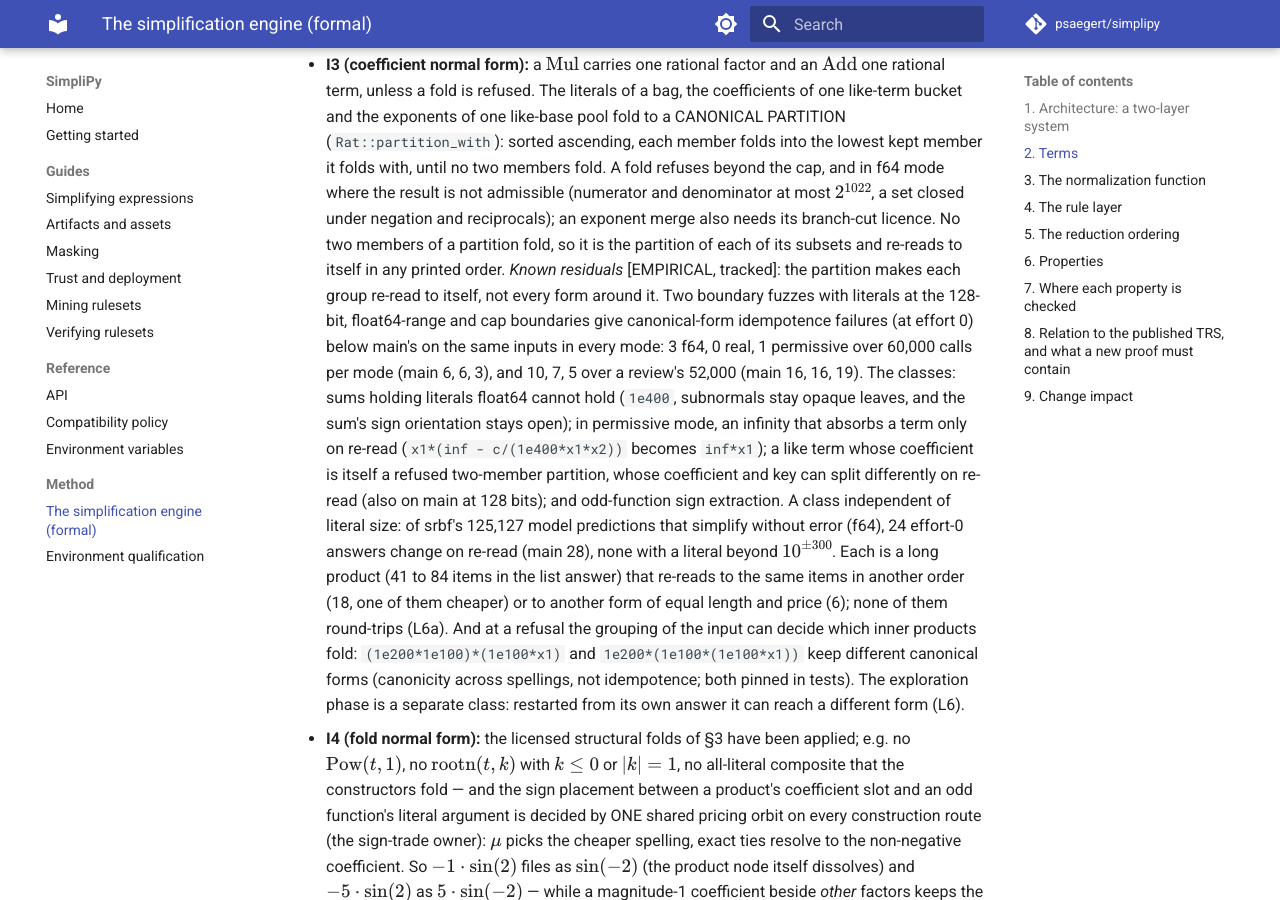
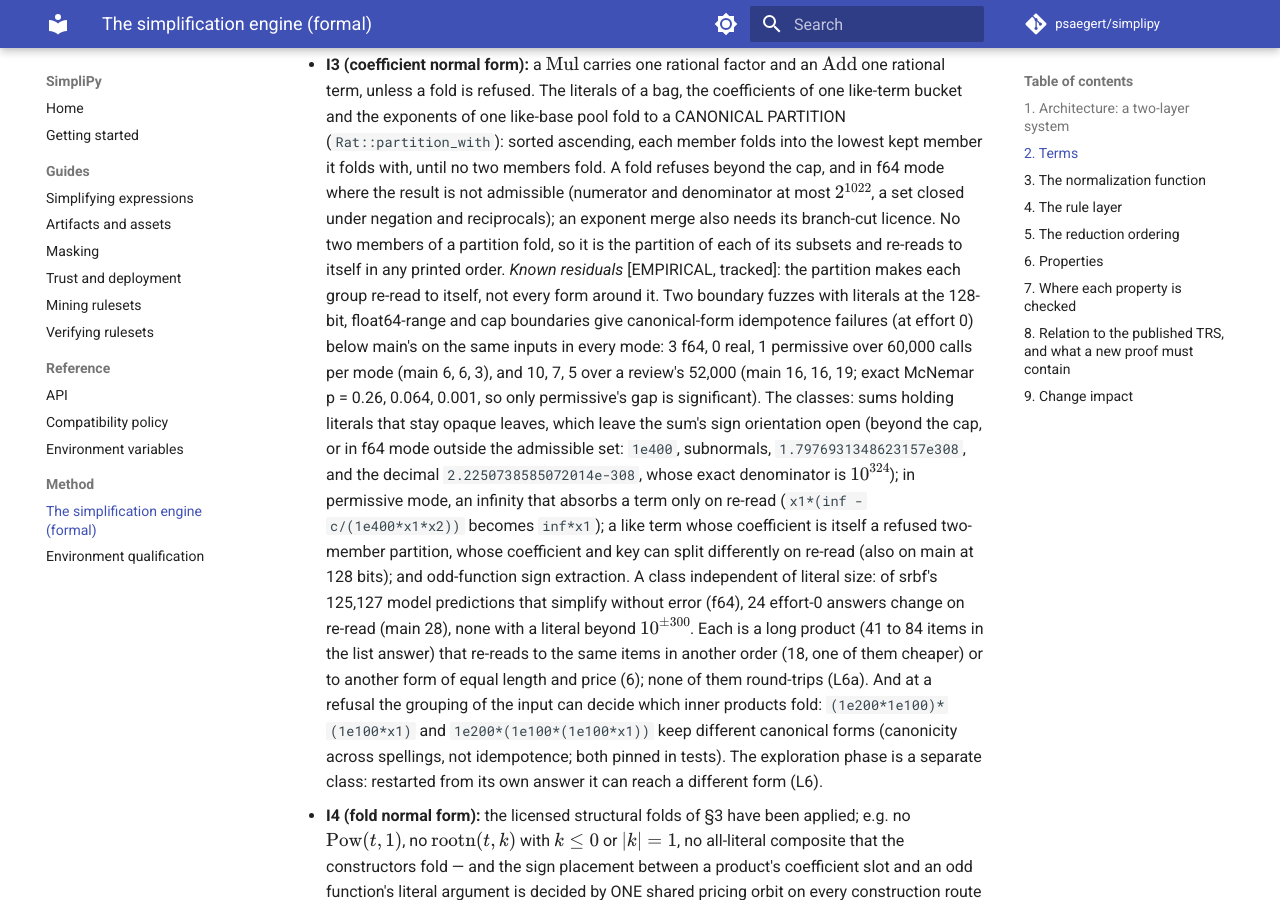
Before and after one commit to psaegert/simplipy, an MkDocs documentation site: the page built from docs/formal.md, in a window 1280 px wide and 900 px high, scrolled down 1975 px. Built offline with MkDocs 1.6.1 and Material for MkDocs 9.7.7, drawn with Linux system fonts in a browser that asks for light colours; comment, search, counter and statistics services are not loaded; some of the changed text lies outside the part shown.

Commit message:
formal.md I3: the leaf-sum class covers every literal that stays a leaf; McNemar p for the review fuzz
Review M round 3: four remaining sum-orientation rows hold no 1e400 or subnormal but other
leaves (beyond the cap, or outside f64 admissibility: 1.7976931348623157e308, the decimal
2.2250738585072014e-308 with denominator 10^324). The counts gain their exact McNemar p.

Co-Authored-By: Claude Opus 5.5 <noreply@anthropic.com>
Claude-Session: https://claude.ai/code/session_016gamUqKQqroqag4GFsNu6W

```diff
--- a/docs/formal.md
+++ b/docs/formal.md
@@ -84,8 +84,11 @@ serialization-stability check `stable()` in `ac_simplify_ex`]:
   fuzzes with literals at the 128-bit, float64-range and cap boundaries give canonical-form
   idempotence failures (at effort 0) below main's on the same inputs in every mode: 3 f64, 0
   real, 1 permissive over 60,000 calls per mode (main 6, 6, 3), and 10, 7, 5 over a review's
-  52,000 (main 16, 16, 19). The classes: sums holding literals float64 cannot hold (`1e400`,
-  subnormals stay opaque leaves, and the sum's sign orientation stays open); in permissive mode,
+  52,000 (main 16, 16, 19; exact McNemar p = 0.26, 0.064, 0.001, so only permissive's gap is
+  significant). The classes: sums holding literals that stay opaque leaves, which
+  leave the sum's sign orientation open (beyond the cap, or in f64 mode outside the admissible
+  set: `1e400`, subnormals, `1.7976931348623157e308`, and the decimal
+  `2.2250738585072014e-308`, whose exact denominator is $10^{324}$); in permissive mode,
   an infinity that absorbs a term only on re-read (`x1*(inf - c/(1e400*x1*x2))` becomes
   `inf*x1`); a like term whose coefficient is itself a refused two-member partition, whose
   coefficient and key can split differently on re-read (also on main at 128 bits); and
@@ -506,7 +509,7 @@ assertion), `to_prefix` has a left inverse and is therefore injective — two st
 sharing a serialization would be mapped back to the same state by the left inverse.
 The identity is exercised per state in debug builds (the full suites run green under
 debug, so every state reached by the tests and the mini-mines satisfies it). It fails on the
-documented I3 residuals: at literals float64 cannot hold, and on 24 of srbf's 125,127 model
+documented I3 residuals: at literals that stay leaves, and on 24 of srbf's 125,127 model
 predictions (main 28), long products that re-read differently. These residuals scope the
 cache guarantee too.
 
```
